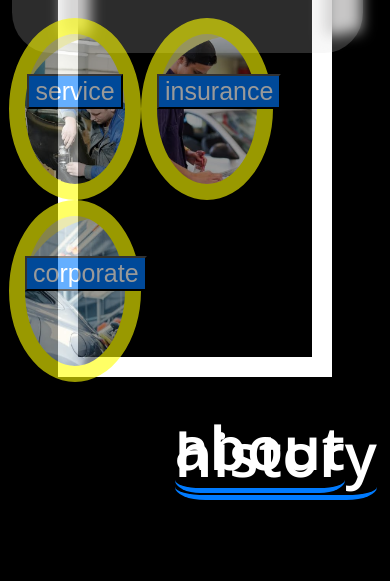
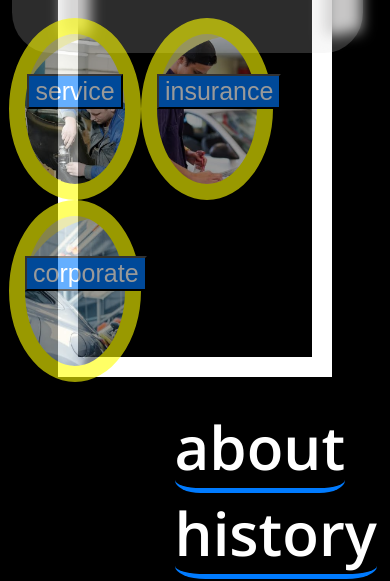
Before and after one commit to tumi267/panel_beter_exapmle, a plain HTML site: page index.html in a window 390 px wide. Shown: the part 543-1124 px from the top of the page. Before the commit the page ends 1043 px from the top, so only its background shows below. Drawn offline with nearby package versions, Linux system fonts and the light colour scheme.

Commit message:
Add files via upload

```diff
--- a/index.css
+++ b/index.css
@@ -627,11 +627,11 @@ li{
     .btn_contain{
         display: flex;
         flex-wrap: wrap;
-        max-width: 25%;
-        margin-left: auto;
-        margin-right: auto;
+        height: 20%;
         margin-top: 120%;
-        margin-bottom: -10%;
+    }
+    .main_btn{
+        height: fit-content;
     }
     .btncontact{
         margin-top: -28%;
```
